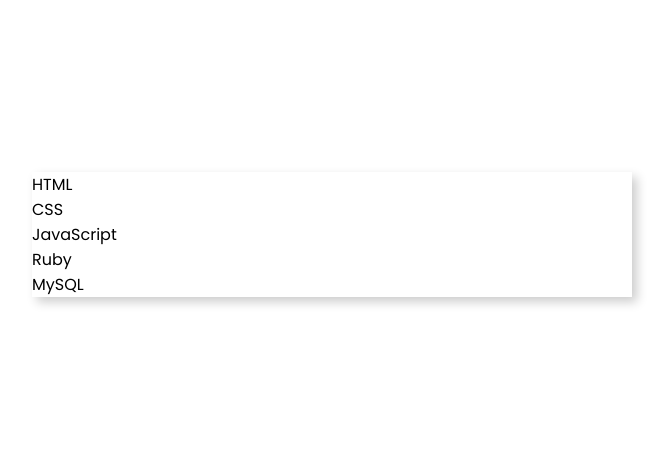
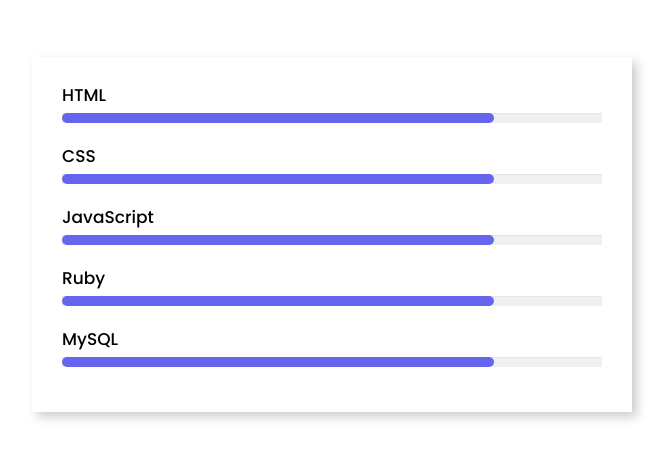
Before and after one commit to Nathlo/animated-skills-bar, a plain HTML site: page index.html in a window 1280 px wide. Shown: the part 166-626 px from the top of the page, without its empty margins (308-980 px from the left). Drawn offline with Linux system fonts and the light colour scheme.

Commit message:
main styles added on bars and progress-lines

```diff
--- a/style.css
+++ b/style.css
@@ -16,6 +16,41 @@ body {
 
 .skills-bar {
   width: 600px;
+  padding: 25px 30px;
   background: #fff;
   box-shadow: 5px 5px 10px rgba(0, 0, 0, 0.2);
 }
+
+.skills-bar .bar {
+  margin: 20px 0;
+}
+
+.skills-bar .bar:first-child {
+  margin-top: 0px;
+}
+
+.skills-bar .bar .info {
+  margin-bottom: 5px;
+}
+
+.skills-bar .bar .info span {
+  font-size: 17px;
+  font-weight: 500;
+}
+
+.skills-bar .bar .progress-line {
+  position: relative;
+  width: 100%;
+  height: 10px;
+  background: #f0f0f0;
+  box-shadow: inset 0px 1px 1px rgba(0, 0, 0, 0.05),
+    0px 1px 1px rgba(255, 255, 255, 0.8);
+}
+
+.bar .progress-line span {
+  position: absolute;
+  width: 80%;
+  height: 100%;
+  background: #6665ee;
+  border-radius: 10px;
+}
```
Also changed, not shown: index.html (+0 -9 lines).
